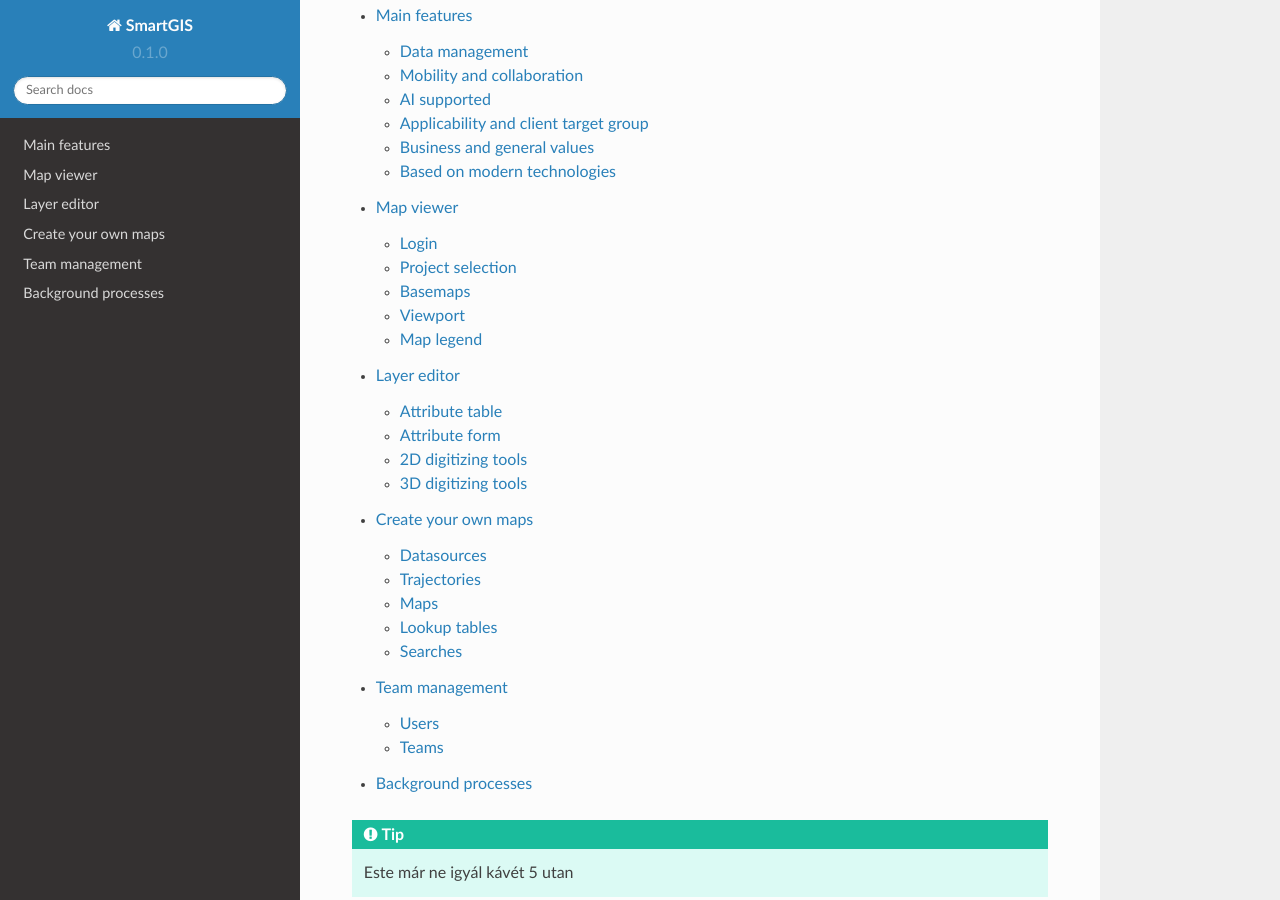
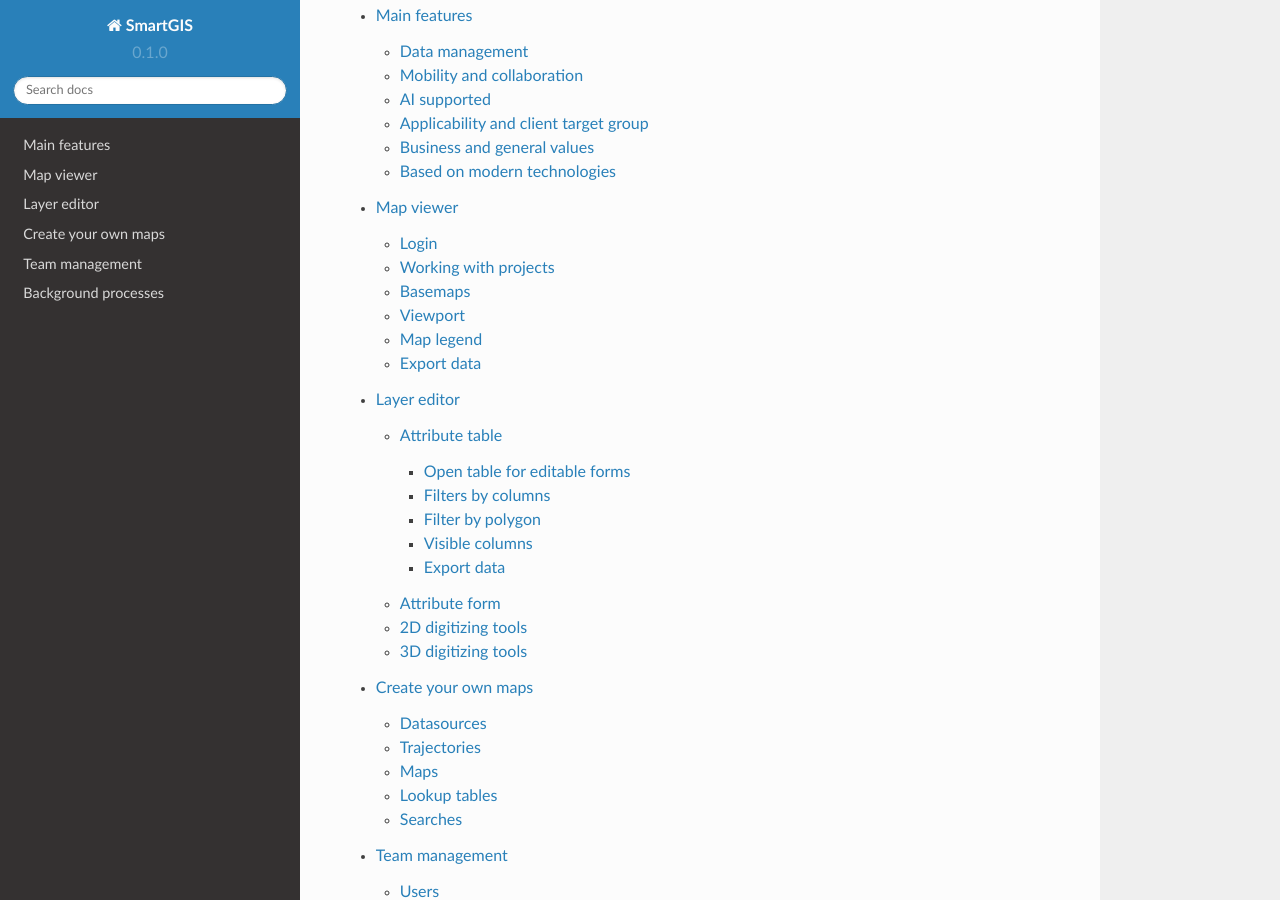
Before and after one commit to aprojanos/smartgis-tutorial, a Sphinx documentation site: the page built from docs/source/index.rst, in a window 1280 px wide and 900 px high, scrolled down 313 px. Built offline with Sphinx 7.4.7 and the Read the Docs theme 2.0.0, drawn with Linux system fonts in a browser that asks for light colours.

Commit message:
attribute_table page - hints and titles added

```diff
--- a/docs/source/attribute_table.rst
+++ b/docs/source/attribute_table.rst
@@ -1,2 +1,30 @@
 Attribute table
 ===============
+
+Open table for editable forms
+-----------------------------
+
+.. tip::
+click on map legend
+.. tip::
+paging
+.. tip::
+multiple tables
+.. tip::
+compact view
+.. tip::
+minimize table
+
+Filters by columns
+------------------
+
+Filter by polygon
+-----------------
+
+Visible columns
+---------------
+
+Export data
+-----------
+.. tip::
+needs permission!
--- a/docs/source/viewer.rst
+++ b/docs/source/viewer.rst
@@ -19,9 +19,9 @@
 
    Login screen
 
-Project selection
------------------
-
+Working with projects
+---------------------
+https://docs.nextgis.com/docs_collector/source/operations.html
 
 .. figure:: images/SU-select-project.jpg
    :name: select_project
@@ -42,3 +42,9 @@
 
 Map legend
 ----------
+
+Export data
+-----------
+
+.. tip::
+needs permission!
```
